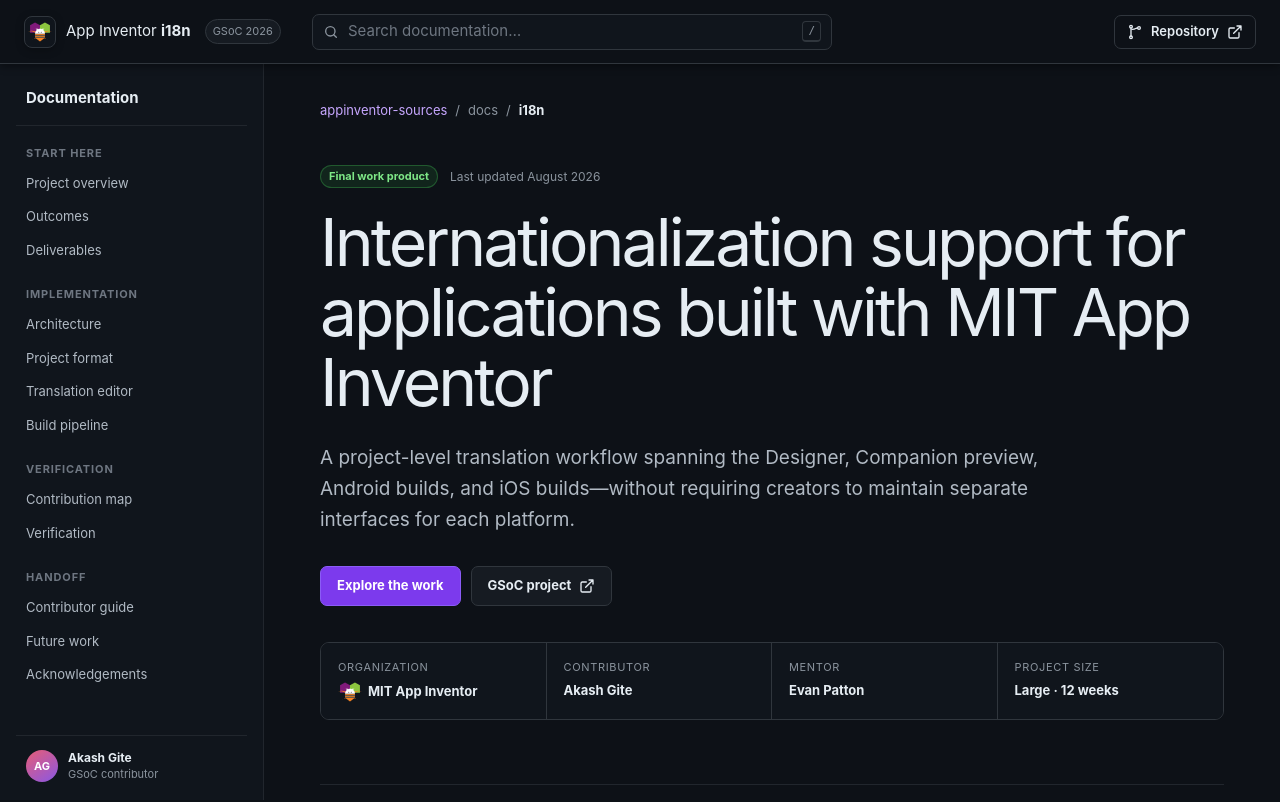
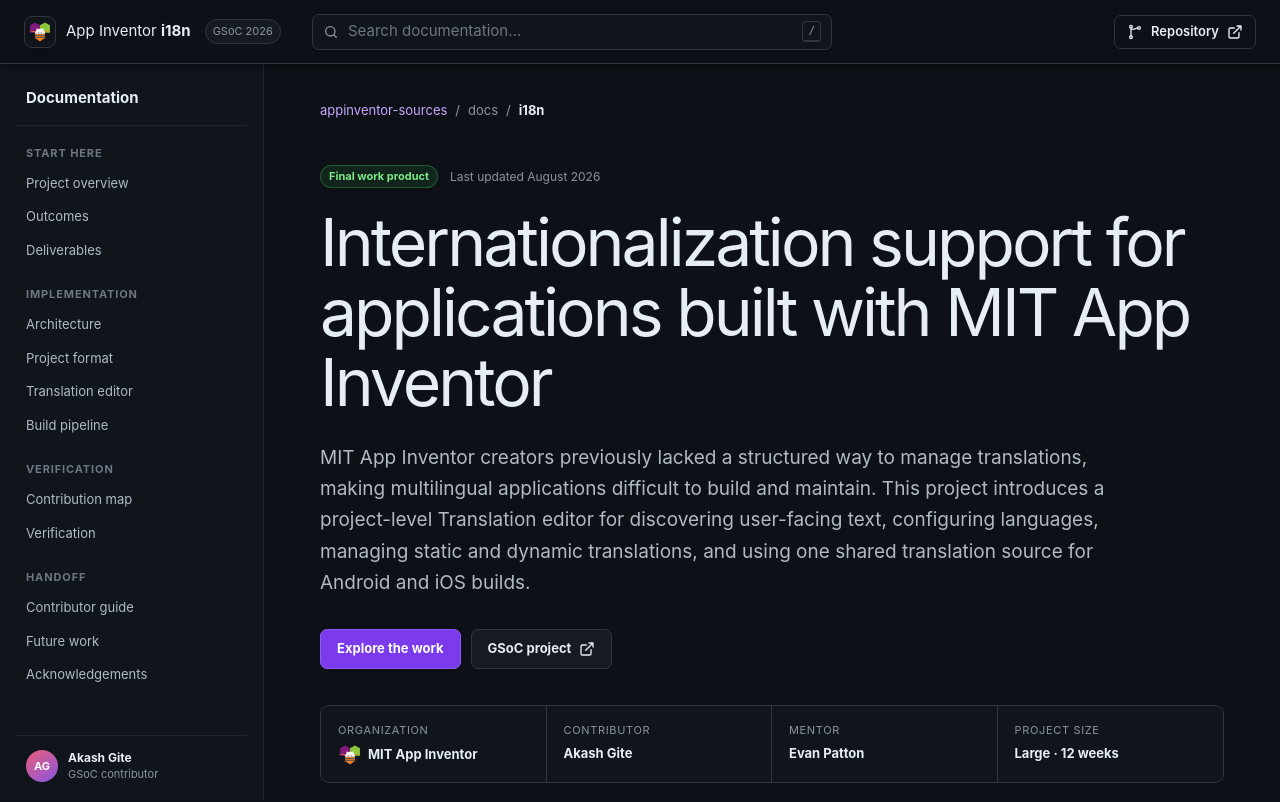
Before and after one commit to Akashgite1/appinventor-sources-i18, a React (Vite) app: page / in a window 1280 px wide. Shown: the top 802 px of the page. Built offline with nearby package versions, Linux system fonts and the light colour scheme.

Commit message:
docs(hero): update project overview intro lead text

```diff
--- a/src/components/sections/HeroSection.tsx
+++ b/src/components/sections/HeroSection.tsx
@@ -12,9 +12,11 @@
       </div>
       <h1>Internationalization support for applications built with MIT App Inventor</h1>
       <p className="lead">
-        A project-level translation workflow spanning the Designer, Companion preview, Android
-        builds, and iOS builds—without requiring creators to maintain separate interfaces for each
-        platform.
+        MIT App Inventor creators previously lacked a structured way to manage translations, making
+        multilingual applications difficult to build and maintain. This project introduces a
+        project-level Translation editor for discovering user-facing text, configuring languages,
+        managing static and dynamic translations, and using one shared translation source for
+        Android and iOS builds.
       </p>
       <div className="hero-actions">
         <a className="button primary" href="#deliverables">
```
